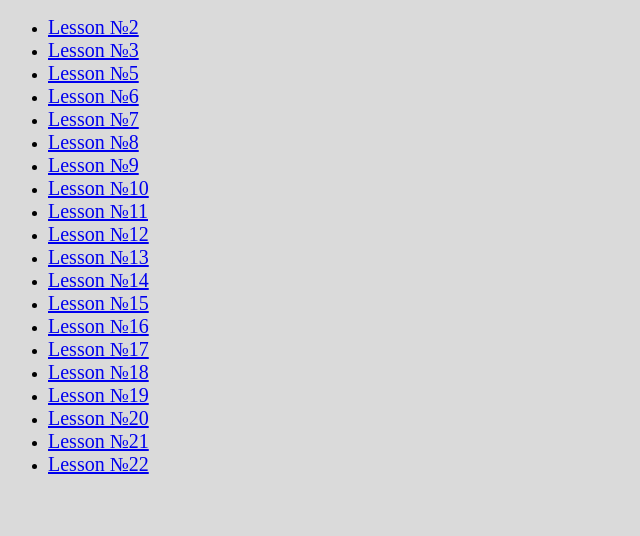
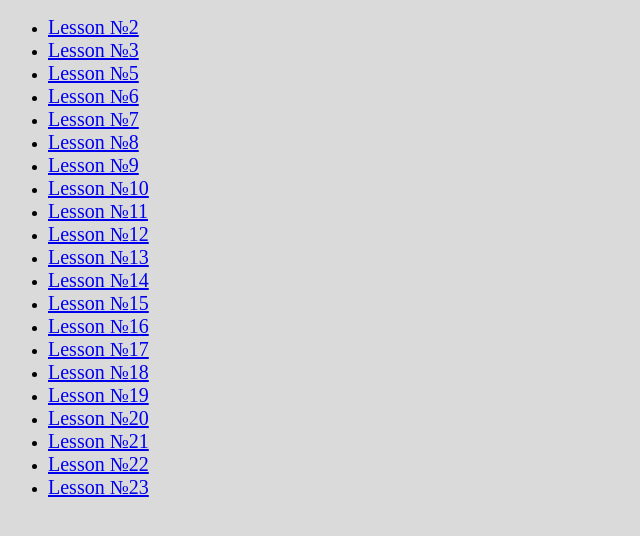
Before and after one commit to Aelharon/Lessons_Java_Script, a plain HTML site: page index.html in a window 1280 px wide. Shown: the whole page, without its empty margins (0-640 px from the left). Drawn offline with Linux system fonts and the light colour scheme.

Commit message:
add lesson 23

```diff
--- a/index.html
+++ b/index.html
@@ -108,6 +108,11 @@
 					Lesson №22
 				</a>
 			</li>
+			<li>
+				<a class="link-lesson" href="lesson_23/index.html">
+					Lesson №23
+				</a>
+			</li>
 		</ul>
 	</body>
 </html>
```
